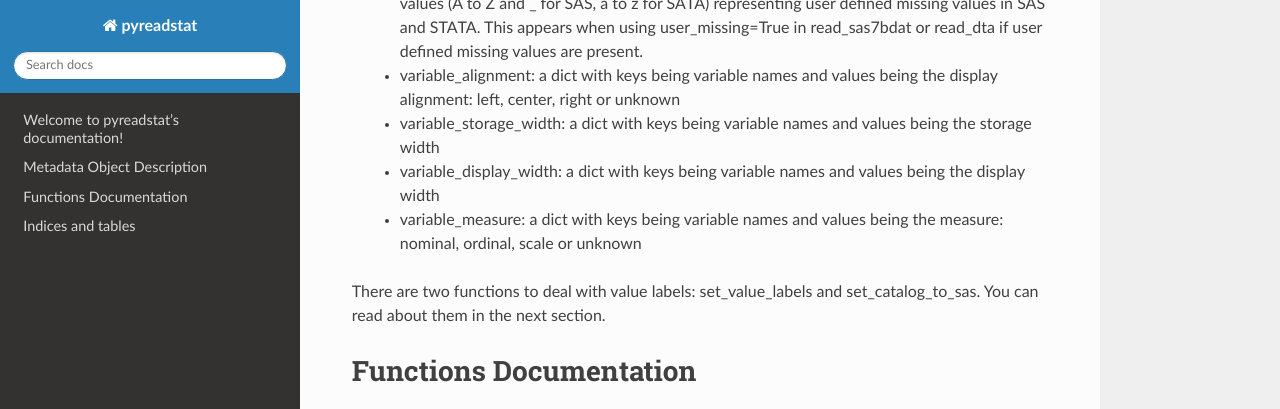
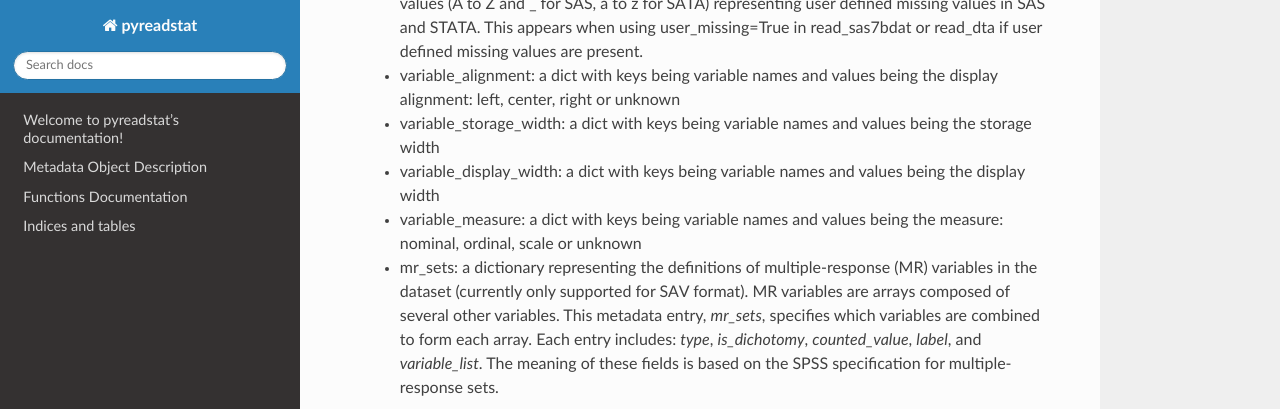
Before and after one commit to Roche/pyreadstat, a Sphinx documentation site: the page built from docs/index.rst, in a window 1280 px wide and 900 px high, scrolled down 1189 px, cut to the strip 0-409 px from the top of the window. Built offline with Sphinx 7.4.7 and the Read the Docs theme 2.0.0, drawn with Linux system fonts in a browser that asks for light colours.

Commit message:
Add doc, as per @ofajardo's comments

```diff
--- a/docs/index.rst
+++ b/docs/index.rst
@@ -52,6 +52,13 @@ object contains the following fields:
   * variable_storage_width: a dict with keys being variable names and values being the storage width
   * variable_display_width: a dict with keys being variable names and values being the display width
   * variable_measure: a dict with keys being variable names and values being the measure: nominal, ordinal, scale or unknown
+  * mr_sets: a dictionary representing the definitions of multiple-response (MR)
+    variables in the dataset (currently only supported for SAV format). MR variables
+    are arrays composed of several other variables. This metadata entry, `mr_sets`,
+    specifies which variables are combined to form each array. Each entry includes:
+    `type`, `is_dichotomy`, `counted_value`, `label`, and `variable_list`. The meaning
+    of these fields is based on the SPSS specification for multiple-response sets.
+
 
 There are two functions to deal with value labels: set_value_labels and set_catalog_to_sas. You can read about them
 in the next section.
```
